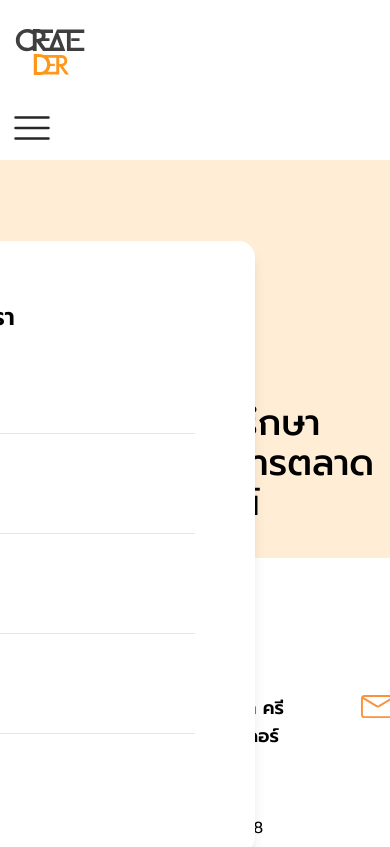
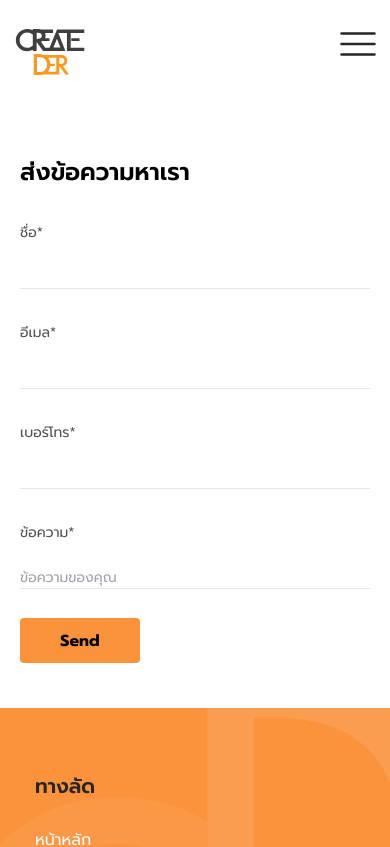
Before and after one commit to PromiseZy/createder-ts, a Next.js app: page /contact in a window 390 px wide. Shown: the top 847 px of the page. Built offline with nearby package versions, Linux system fonts and the light colour scheme.

Commit message:
update code

```diff
--- a/src/components/Form.tsx
+++ b/src/components/Form.tsx
@@ -1,15 +1,14 @@
 import React,{useEffect,useState} from "react"
 import axios from "axios";
-import { log } from "console";
 
-interface Data{
+interface Form{
     name: string;
     email: string;
     tel: string;
     context: string;
 }
 
-const initialData:Data = {
+const initialData:Form = {
     name: "",
     email: "",
     tel: "",
@@ -18,7 +17,7 @@ const initialData:Data = {
 
 
 export default function Form(){
-    const [result,setResult] = useState<Data>(initialData);
+    const [result,setResult] = useState<Form>(initialData);
 
     const handleChange = ( {target} : any) => {
         setResult((currentUser) => ({
@@ -41,13 +40,11 @@ export default function Form(){
                 data: result,
               }
               );
-              console.log({ res });
               await alert("ส่งข้อมูลสำเร็จ")
             }
           } catch (error) {
             console.log(result)
             console.log(error);
-
           }
     }
     return(
--- a/src/components/Menu.tsx
+++ b/src/components/Menu.tsx
@@ -11,7 +11,7 @@ export default function Menu(){
                             <path fill-rule="evenodd" clip-rule="evenodd" d="M25.7654 51.1V30.1041H30.2592C32.4134 30.1041 34.1161 30.3131 35.3644 30.7297C35.624 30.8086 35.879 30.8983 36.1293 30.9986V30.9739H48.2916H49.7385H51.7649C54.3601 30.9739 56.2346 31.4597 57.3884 32.4327C58.6607 33.5154 59.2962 34.9443 59.2962 36.7192C59.2962 38.1062 58.8979 39.2973 58.0998 40.2951C57.3018 41.2929 56.2506 41.9316 54.945 42.2098L61.0268 50.5541H57.4004L51.7902 42.5389H51.2559V50.5541H49.131V50.5554H35.1112C33.935 50.9189 32.2998 51.1 30.2032 51.1H25.7654ZM39.7077 47.6299H48.2916V33.8132H39.994C41.3709 35.4293 42.1381 37.3881 42.2962 39.6892H46.7995V41.9747H42.2531C42.0093 44.1794 41.161 46.0679 39.7077 47.6299ZM28.9975 48.1223H30.4537C31.9058 48.1223 33.1129 47.9721 34.0748 47.673C35.0367 47.3556 35.9053 46.8528 36.6821 46.1632C38.2728 44.7396 39.0682 42.8863 39.0682 40.6021C39.0682 38.3178 38.2821 36.4319 36.71 34.9991C35.2952 33.7205 33.2101 33.0819 30.4537 33.0819H28.9975V48.121V48.1223ZM51.2559 39.9647H52.1978C55.0049 39.9647 56.4092 38.895 56.4092 36.7557C56.4092 34.7523 55.0436 33.7505 52.3124 33.7505H51.2559V39.9647Z" fill="#FF971A"/>
                         </svg>
                     </ul>
-                    <div className="md:hidden right-0">
+                    <div className="md:hidden absolute mt-3 top-0 right-0">
                         <button className="inline-flex items-center p-2 text-sm text-gray-500 rounded-lg md:hidden hover:bg-gray-100">
                             <svg width="48" height="48" viewBox="0 0 48 48" fill="none" xmlns="http://www.w3.org/2000/svg">
                             <path d="M7.5 13.5H40.5M7.5 24H40.5M7.5 34.5H40.5" stroke="#262626" stroke-width="2.5" stroke-linecap="round" stroke-linejoin="round"/>
--- a/src/pages/contact.tsx
+++ b/src/pages/contact.tsx
@@ -3,7 +3,7 @@ import Form from "@/components/Form"
 export default function contact() {
   return (
     <div>
-      <div className="flex min-h-screen flex-col items-center justify-between" style={{ fontFamily: 'Prompt' }}>
+      <div className="md:flex hidden min-h-screen flex-col items-center justify-between" style={{ fontFamily: 'Prompt' }}>
         <div className="bg-orange-100 " style={{ width: '100%',height: "398px" }}>
               <div className="" style={{paddingLeft: "135px" ,paddingTop: "198px"}}>
                   <p className="text-lg font-medium" style={{paddingBottom:"17px"}}>ติดต่อพวกเรา</p>
@@ -58,6 +58,9 @@ export default function contact() {
           <Form/>
         </div>
       </div>
+      <div className="md:hidden flex justify-center">
+        <Form/>
+      </div>
     </div>
   )
 }
```
